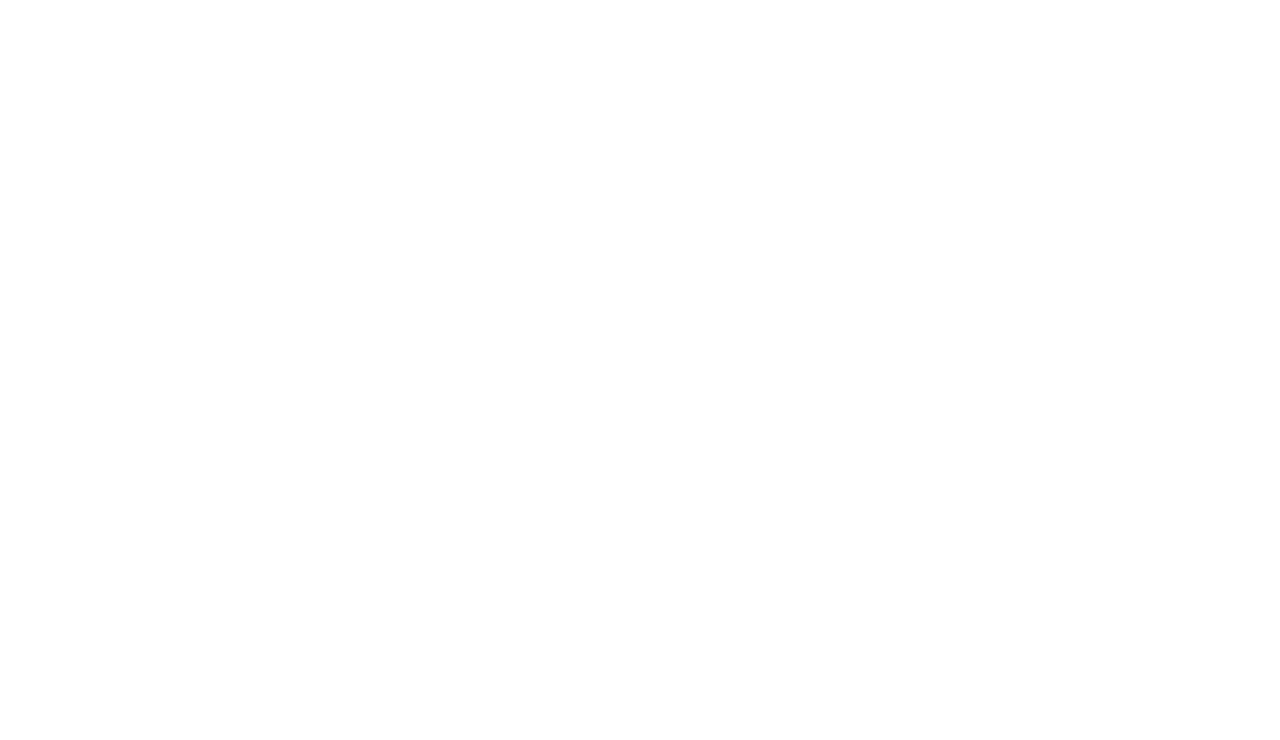
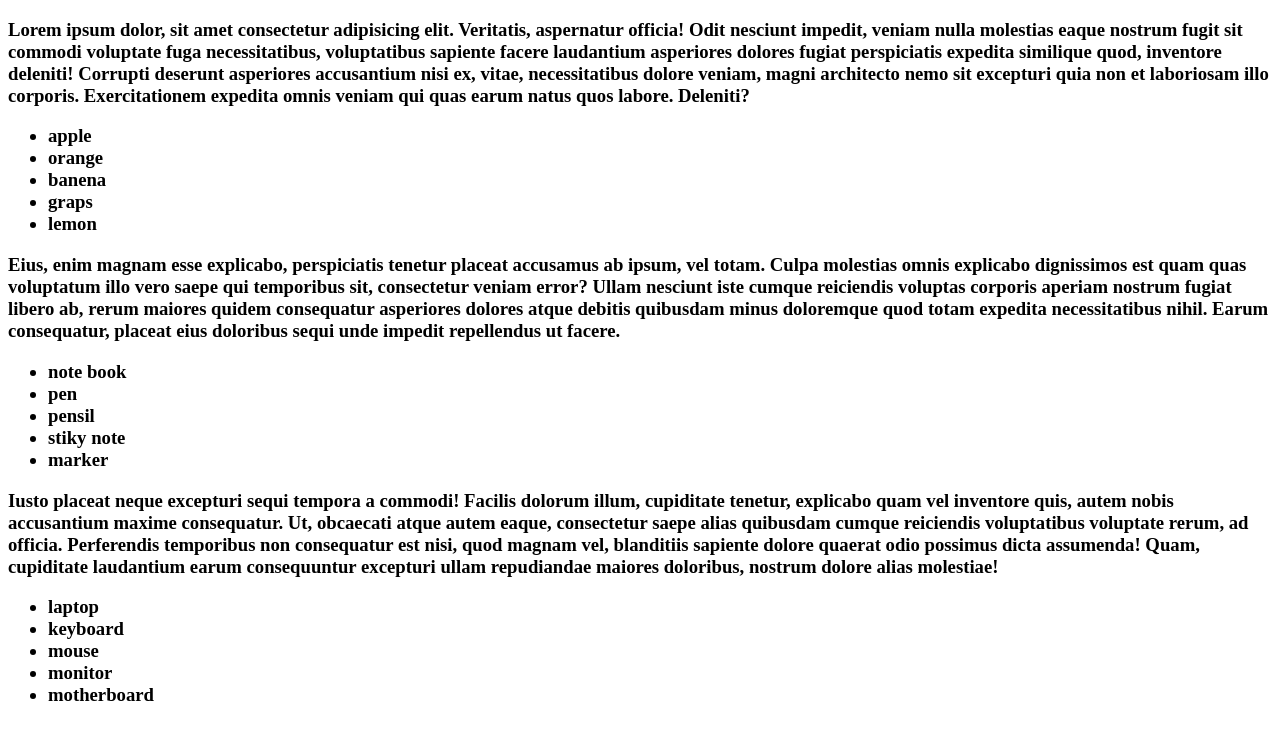
Before and after one commit to Idba1/more-html-and-more-css, a plain HTML site: page index.html in a window 1280 px wide. Drawn offline with Linux system fonts and the light colour scheme.

Commit message:
index update

```diff
--- a/index.html
+++ b/index.html
@@ -14,7 +14,42 @@
     </nav>
     <main>
         <section>
-
+            <h3>
+                <p>
+                    Lorem ipsum dolor, sit amet consectetur adipisicing elit. Veritatis, aspernatur officia! Odit nesciunt impedit, veniam nulla molestias eaque nostrum fugit sit commodi voluptate fuga necessitatibus, voluptatibus sapiente facere laudantium asperiores dolores fugiat perspiciatis expedita similique quod, inventore deleniti! Corrupti deserunt asperiores accusantium nisi ex, vitae, necessitatibus dolore veniam, magni architecto nemo sit excepturi quia non et laboriosam illo corporis. Exercitationem expedita omnis veniam qui quas earum natus quos labore. Deleniti?
+                    <ul>
+                        <li>apple</li>
+                        <li>orange</li>
+                        <li>banena</li>
+                        <li>graps</li>
+                        <li>lemon</li>
+                    </ul>
+                </p>
+            </h3>
+            <h3>
+                <p>
+                    Eius, enim magnam esse explicabo, perspiciatis tenetur placeat accusamus ab ipsum, vel totam. Culpa molestias omnis explicabo dignissimos est quam quas voluptatum illo vero saepe qui temporibus sit, consectetur veniam error? Ullam nesciunt iste cumque reiciendis voluptas corporis aperiam nostrum fugiat libero ab, rerum maiores quidem consequatur asperiores dolores atque debitis quibusdam minus doloremque quod totam expedita necessitatibus nihil. Earum consequatur, placeat eius doloribus sequi unde impedit repellendus ut facere.
+                    <ul>
+                        <li>note book</li>
+                        <li>pen</li>
+                        <li>pensil</li>
+                        <li>stiky note</li>
+                        <li>marker</li>
+                    </ul>
+                </p>
+            </h3>
+            <h3>
+                <p>
+                    Iusto placeat neque excepturi sequi tempora a commodi! Facilis dolorum illum, cupiditate tenetur, explicabo quam vel inventore quis, autem nobis accusantium maxime consequatur. Ut, obcaecati atque autem eaque, consectetur saepe alias quibusdam cumque reiciendis voluptatibus voluptate rerum, ad officia. Perferendis temporibus non consequatur est nisi, quod magnam vel, blanditiis sapiente dolore quaerat odio possimus dicta assumenda! Quam, cupiditate laudantium earum consequuntur excepturi ullam repudiandae maiores doloribus, nostrum dolore alias molestiae!
+                    <ul>
+                        <li>laptop</li>
+                        <li>keyboard</li>
+                        <li>mouse</li>
+                        <li>monitor</li>
+                        <li>motherboard</li>
+                    </ul>
+                </p>
+            </h3>
         </section>
     </main>
     <footer>
```
